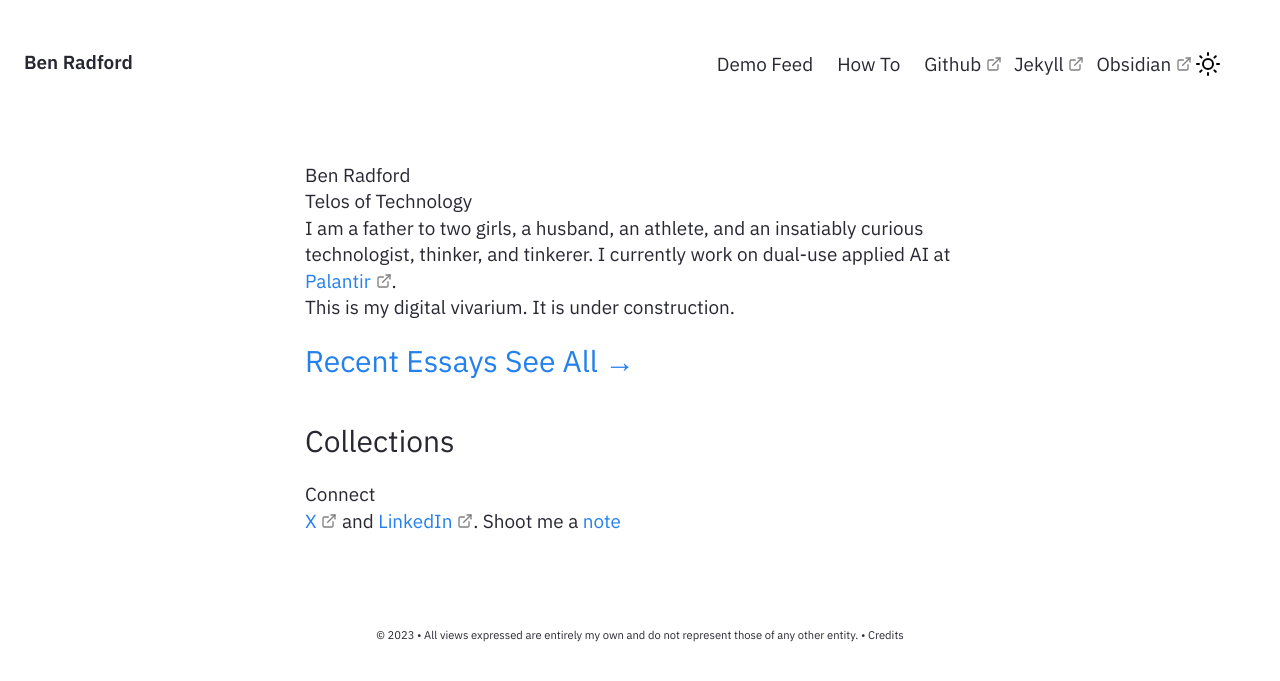
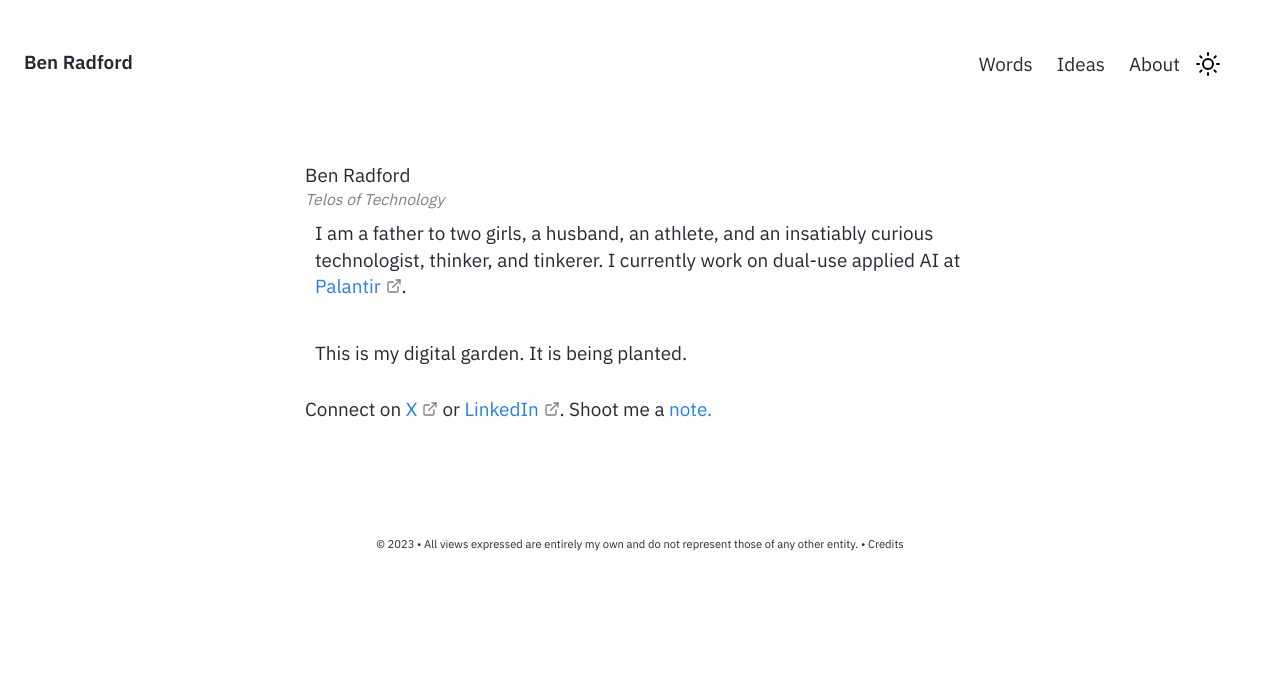
Before and after one commit to radfordben/radfordben.github.io, a Jekyll site: the page built from pages/index.md, in a window 1280 px wide. Shown: the top 681 px of the page. Built offline with Jekyll 4.4.1, drawn with Linux system fonts in a browser that asks for light colours.

Commit message:
Initial setup

```diff
--- a/_includes/Homepage.html
+++ b/_includes/Homepage.html
@@ -1,40 +1,22 @@
 <div class="home-intro">
     <div class="home-title"> Ben Radford </div>
-    <div class="home-sub-title" style="padding: 0px;"> Telos of Technology </div>
+    <div class="home-sub-title" style="padding: 0px; font-size: smaller; color: gray; font-style: italic;"> Telos of Technology </div>
+    <style>
+        .home-content, .home-contact {
+            margin-bottom: 20px; /* Adjust this value as per your needs */
+        }
+    </style>
 
-    <div class="home-content">
-            I am a father to two girls, a husband, an athlete, and an insatiably curious technologist, thinker, and tinkerer. I currently work on dual-use applied AI at <a href="https://www.palantir.com/">Palantir</a>.
+    <div class="home-content" style="padding: 10px;"> I am a father to two girls, a husband, an athlete, and an insatiably curious technologist, thinker, and tinkerer. I currently work on dual-use applied AI at <a href="https://www.palantir.com/">Palantir</a>.
     </div>
-    <div class="home-content no-padding">
-            This is my digital vivarium. It is under construction.</div>
+    <div class="home-content" style="padding: 10px;">This is my digital garden. It is being planted.
+    </div>
 
-<div class="home-notes">
-    <a href="{{'/notes' | relative_url}}">
-            <h3 class="home-sub-title arrow-link">
-                    <span class="text"> Recent Essays</span>
-                    <span class="arrow">See All &rarr;</span>
-            </h3>
-    </a>
-
-    <div class="home-wrapper">
-            {% assign notes = site.notes | where: 'category', 'notes' | where: 'feed', 'show' | sort: 'date' | reverse %}
-            {% for note in notes limit: 5 %}
-            <div class="homelist-feed"> <a href="{{ note.url }}">{{ note.title }}</a></div>
-            {% endfor %}
+    <div class="home-contact">
+        <div class="home-sub-title"> </div>
+        <div class="home-content no-padding">
+            Connect on <a href="https://x.com/benwradford">X</a> or <a href="https://linkedin.com/in/benwradford">LinkedIn</a>.
+            Shoot me a <a href="mailto:benwradford@gmail.com">note.</a>
+        </div>
     </div>
 </div>
-
-<div class="home-colln">
-    <h3 class="home-sub-title">
-            Collections
-    </h3>
-    {%- include Collection.html -%}
-</div>
-
-<div class="home-contact ">
-    <div class="home-sub-title"> Connect </div>
-    <div class="home-content no-padding">
-            <a href="https://x.com/benwradford">X</a> and <a href="https://linkedin.com/in/benwradford">LinkedIn</a>.
-            Shoot me a <a href="mailto:benwradford@gmail.com">note</a>
-    </div>
-</div>
--- a/_includes/Nav.html
+++ b/_includes/Nav.html
@@ -54,19 +54,13 @@
     <div id="navbarBasicExample" class="navbar-menu">
       <div class="navbar-start">
         <a href="{{'/notes' | relative_url}}" class="navbar-item">
-          Demo Feed
+          Words
         </a>
-        <a href="../post/how-to" class="navbar-item">
-          How To
+        <a href="{{'/ideas' | relative_url}}" class="navbar-item">
+          Ideas
         </a>
-        <a href="https://github.com/Jekyll-Garden/jekyll-garden.github.io" target="_blank" class="navbar-item">
-          Github
-        </a>
-        <a href="https://jekyllrb.com/" target="_blank" class="navbar-item">
-          Jekyll
-        </a>
-        <a href="https://obsidian.md/"  target="_blank" class="navbar-item">
-          Obsidian
+        <a href="{{'/about' | relative_url}}" class="navbar-item">
+          About
         </a>
       </div>
       <div class="navbar-end is-hidden-mobile" onclick="modeSwitcher()" >
--- a/_layouts/Post.html
+++ b/_layouts/Post.html
@@ -31,9 +31,9 @@
 
 <head>
     <meta content="width=device-width, initial-scale=1" name="viewport" />
-    <meta content="Hiran Venugopalan" property="og:site_name" />
+    <meta content="Ben Radford" property="og:site_name" />
     <meta
-        content="Product and Type Designer | UI UX | Design Mentoring"
+        content="Telos of Technology"
         property="og:description">
     <meta content="{{ site.url }}/about/" property="article:author">
     <meta property="og:image" content="../assets/img/OGImg.png">
@@ -59,6 +59,7 @@
     <link href="{{ site.baseurl }}/assets/css/main.css" rel="stylesheet" media="all" class="default" />
     <link href="{{ site.baseurl }}/assets/css/Util.css" rel="stylesheet" media="all" class="default" />
     <link href="{{ site.baseurl }}/assets/css/vendor/Katex.css" rel="stylesheet" media="all" class="default" />
+    <link rel="icon" href="/favicon.ico">
 
     <!--[if IE]>
         <link href="/assets/css/ie-target.css" rel="stylesheet" type="text/css"/>
```
Also changed, not shown: _notes/Public/Markdown Rendered.md (+2 -2 lines), pages/about.md (added, +7 -0 lines), pages/ideas.md (added, +7 -0 lines), pages/notes.md (+2 -2 lines), Gemfile.lock, android-chrome-192x192.png (added), android-chrome-512x512.png (added), apple-touch-icon.png (added), assets/img/favicon.png (added), favicon-16x16.png (added), favicon-32x32.png (added), favicon.ico (added), site.webmanifest (added).
